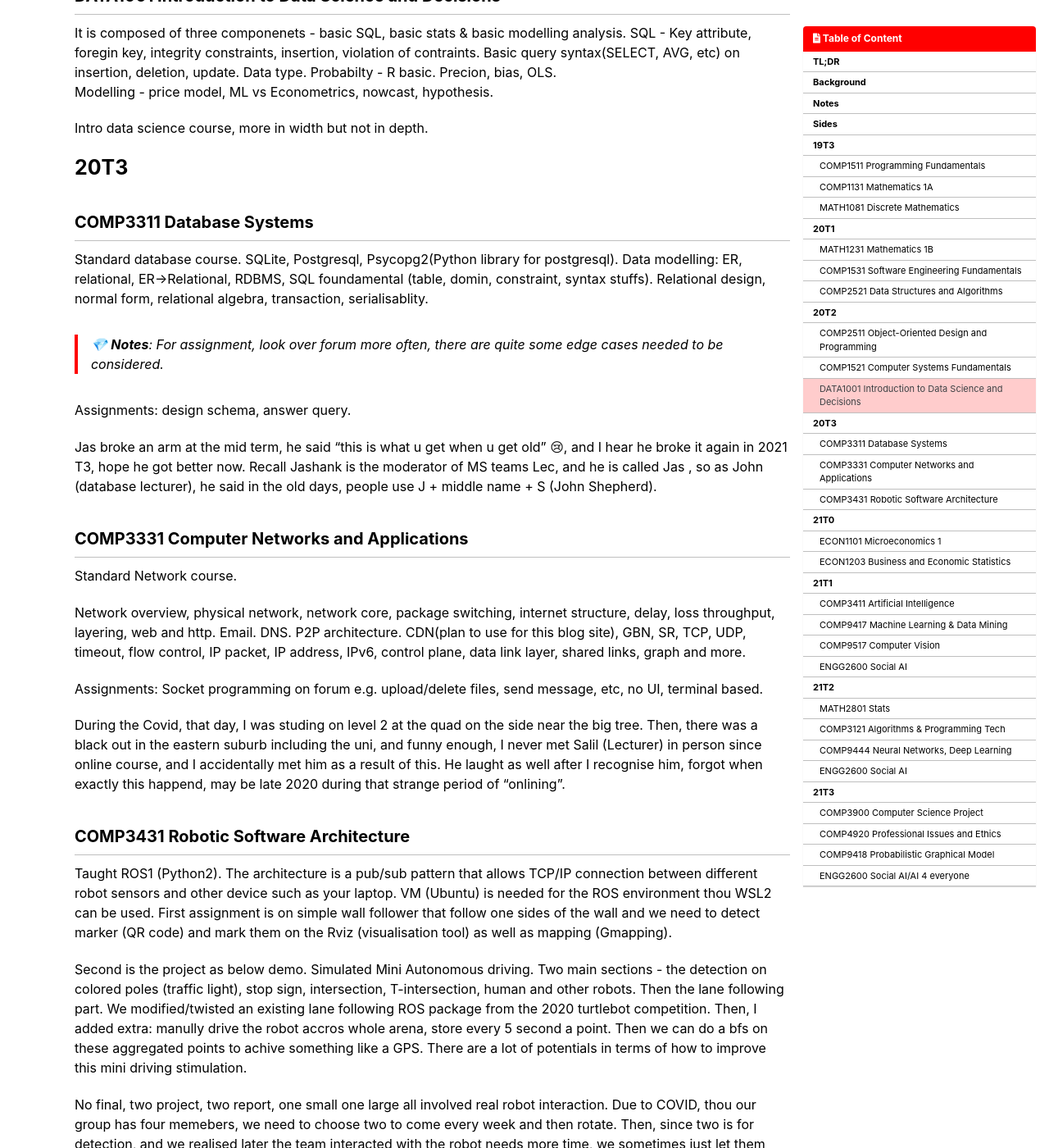
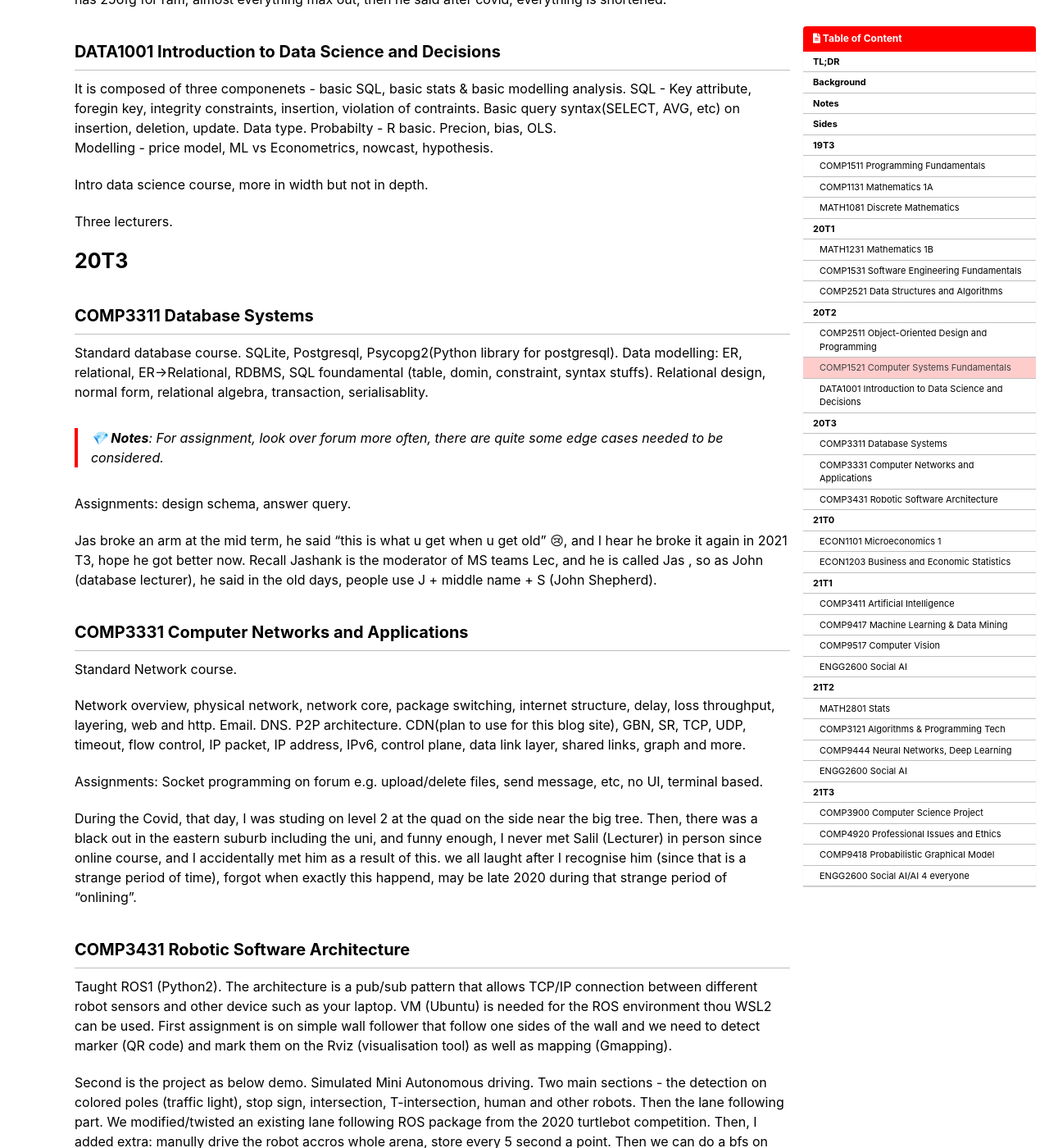
Before and after one commit to postsent/postsent.github.io, a Jekyll site: the page built from _posts/computing/uni/unsw/2021-12-11-courses.md, in a window 1280 px wide and 1400 px high, scrolled down 3799 px. Shown: the whole window at 82% size. Built offline with Jekyll 4.4.1, drawn with Linux system fonts in a browser that asks for light colours; cached includes are drawn as plain includes; emoji names are drawn with the system emoji font; comment, search, counter and statistics services are not loaded; some of the changed text lies outside the part shown.

Commit message:
updates: log

```diff
--- a/_posts/computing/uni/unsw/2021-12-11-courses.md
+++ b/_posts/computing/uni/unsw/2021-12-11-courses.md
@@ -173,6 +173,8 @@ Taught in MIPS, low level. Register, threads, process, floating points, bit oper
 
 A really foundamental course that just make sense.
 
+Andrew, once we asked him what specs he had, he said: "there are a lot of funding before the pandemic and he has 256fg for ram, almost everything max out, then he said after covid, everything is shortened."
+
 ## DATA1001 Introduction to Data Science and Decisions
 
 It is composed of three componenets - basic SQL, basic stats & basic modelling analysis.
@@ -181,6 +183,8 @@ Probabilty - R basic. Precion, bias, OLS.
 Modelling - price model, ML vs Econometrics, nowcast, hypothesis.
 
 Intro data science course, more in width but not in depth.
+
+Three lecturers.
 
 # 20T3
 
@@ -205,7 +209,7 @@ Network overview, physical network, network core, package switching, internet st
 
 Assignments: Socket programming on forum e.g. upload/delete files, send message, etc, no UI, terminal based.
 
-During the Covid, that day, I was studing on level 2 at the quad on the side near the big tree. Then, there was a black out in the eastern suburb including the uni, and funny enough, I never met Salil (Lecturer) in person since online course, and I accidentally met him as a result of this. He laught as well after I recognise him, forgot when exactly this happend, may be late 2020 during that strange period of "onlining".
+During the Covid, that day, I was studing on level 2 at the quad on the side near the big tree. Then, there was a black out in the eastern suburb including the uni, and funny enough, I never met Salil (Lecturer) in person since online course, and I accidentally met him as a result of this. we all laught after I recognise him (since that is a strange period of time), forgot when exactly this happend, may be late 2020 during that strange period of "onlining".
 
 ## COMP3431 Robotic Software Architecture
 
```
Also changed, not shown: other parts of _posts/computing/uni/unsw/2021-12-11-courses.md (+3 -1 lines).
